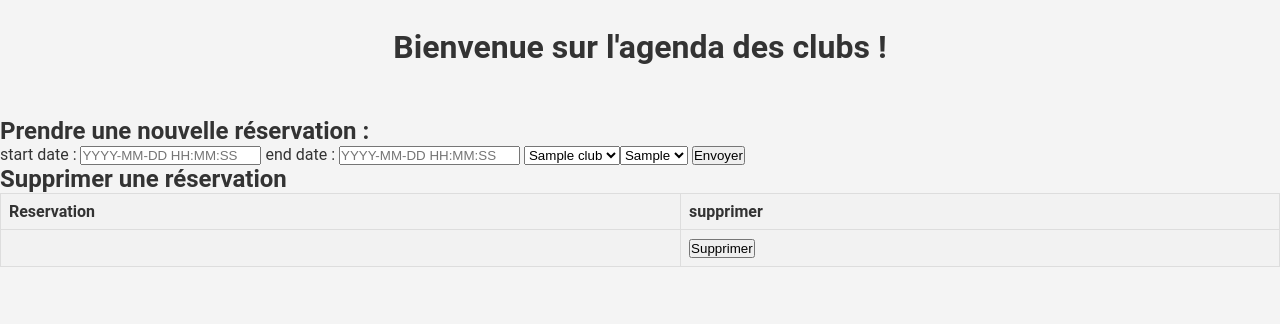
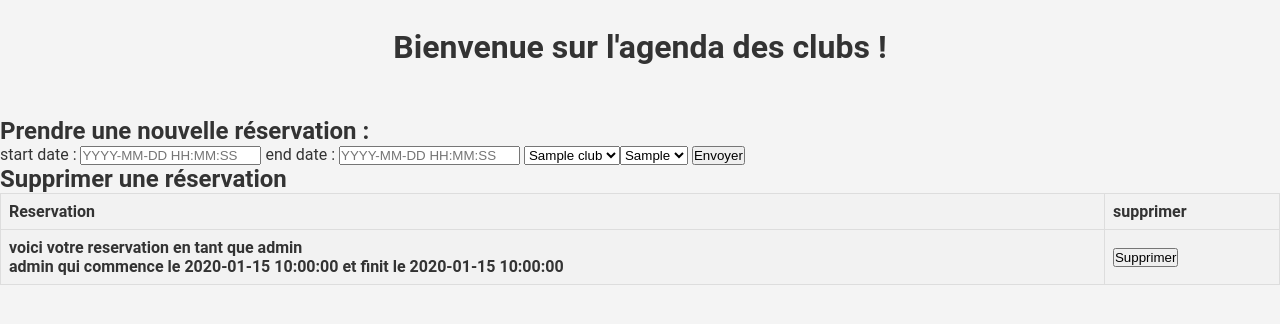
Before and after one commit to Dridox-h/bdd_projet_if3a, a PHP site: page /ajout_reservation.php in a window 1280 px wide. Shown: the part 154-478 px from the top of the page. Run offline with PHP 8.4, Linux system fonts and the light colour scheme; the visitor is signed in with stand-in values (Sample User, id 1); tables that the repository leaves empty hold one stand-in row (values such as "Sample post"); lists and menus that the app fills with data are empty.

Commit message:
ajout de la suppression de la réservation si on est simple joueur

```diff
--- a/ajout_reservation.php
+++ b/ajout_reservation.php
@@ -121,17 +121,22 @@ if (isset($_POST['supp_reservation'])) {
         <tbody>
             <th>
                 <?php
-                $sql = "SELECT * FROM inscrits INNER JOIN utilisateur ut ON ut.id_user=inscrits.id_user INNER JOIN reservation r ON r.id_reservation = inscrits.id_reservation WHERE ut.id_user = ? AND inscrits.role = 'leader'";
+                $sql = "SELECT * FROM inscrits INNER JOIN utilisateur ut ON ut.id_user=inscrits.id_user INNER JOIN reservation r ON r.id_reservation = inscrits.id_reservation WHERE ut.id_user = ? ";//AND inscrits.role = 'leader'
                 $stmt3 = $conn->prepare($sql);
                 $stmt3->execute([$userId]);
                 $reservation = $stmt3->fetch(PDO::FETCH_ASSOC);
 
                 if (!empty($reservation)){
                     //print_r($reservation);
-                    echo "voici votre reservation en tant que leader :  <br>";
+                    echo "voici votre reservation en tant que ".$reservation["role"]."  <br>";
                     echo ($reservation["role"]." qui commence le ".$reservation["start_datetime"]." et finit le ". $reservation["end_datetime"]);
+                    $_SESSION['id_reservation'] = $reservation["id_reservation"];
+                    $_SESSION['role'] = $reservation["role"];
+                    $_SESSION['id_user'] = $reservation["id_user"];
+
                 }
                 ?>
+
             </th>
             <th>
                 <form action="suppression.php" method="POST" style="display:inline;">
--- a/index.php
+++ b/index.php
@@ -6,7 +6,7 @@ require 'db_connect.php'; // connexion à la BDD
 
 $today = date('Y-m-d'); // on récuppère la date d'ajourd'hui
 
-// récupération du club séléctionnée puis formatage des données en json pour ke traiter
+// récupération du club séléctionnée puis formatage des données en json pour les traiter
 if (!empty($_POST['liste_club'])) {
     $query = "SELECT * FROM reservation INNER JOIN courts c ON c.id_court=reservation.id_court
     INNER JOIN club cl ON cl.id_club=c.id_club WHERE cl.nom_club = ?";
```
Also changed, not shown: ajout_inscrit_code.php (+9 -5 lines), ajout_reservation_code.php (+14 -9 lines), suppression.php (+8 -2 lines).
